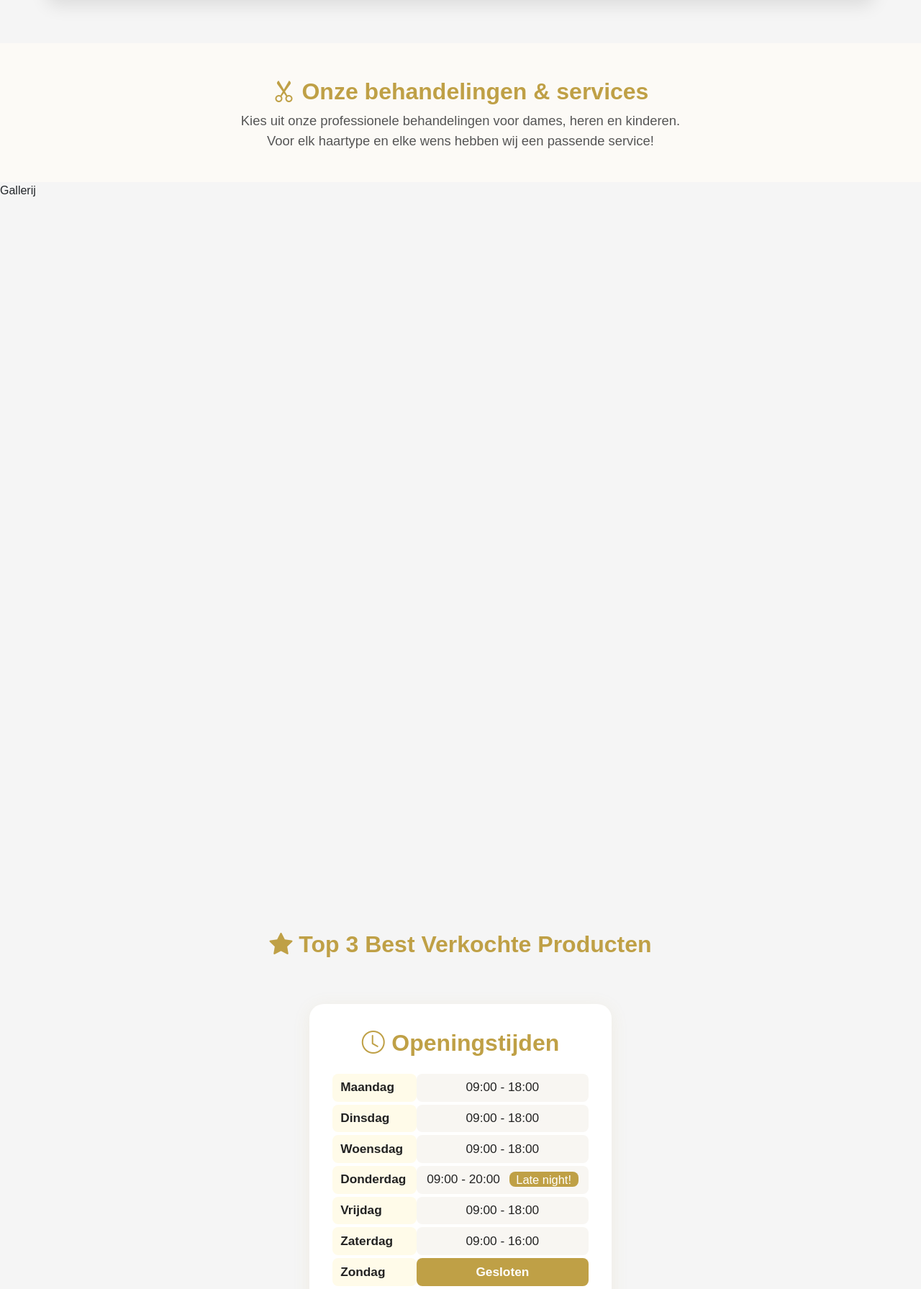
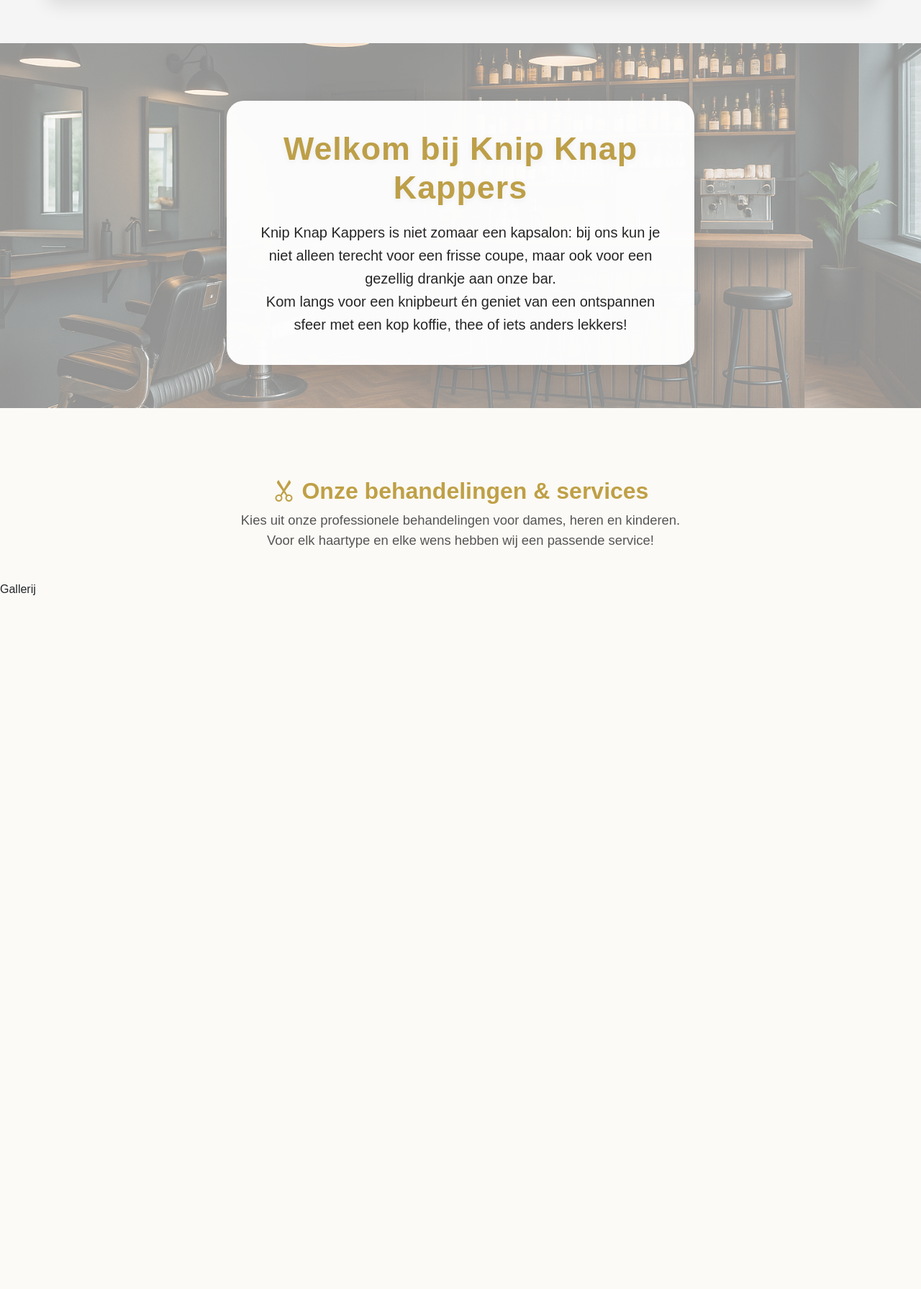
Before and after one commit to thymon26/knip-knap-kappers, a PHP site: page / in a window 1280 px wide. Shown: the part 132-1923 px from the top of the page at 72% size. Run offline with PHP 8.4, Linux system fonts and the light colour scheme; data that the repository does not hold is empty.

Commit message:
Update index.php

```diff
--- a/index.php
+++ b/index.php
@@ -316,7 +316,31 @@ include 'header.php';
 <?php
 require_once 'db.php';
 $services = $pdo->query("SELECT * FROM services WHERE actief = 1 ORDER BY id ASC")->fetchAll(PDO::FETCH_ASSOC);
+
+// Haal de 3 bestverkochte producten op via order_items
+$top3 = $pdo->query("
+    SELECT
+        p.*,
+        SUM(oi.aantal) as totaal_verkocht
+    FROM producten p
+    JOIN order_items oi ON oi.product_id = p.id
+    GROUP BY p.id
+    ORDER BY totaal_verkocht DESC
+    LIMIT 3
+")->fetchAll(PDO::FETCH_ASSOC);
 ?>
+  <main>
+    <section class="hero">
+      <div class="hero-content">
+        <h1>Welkom bij Knip Knap Kappers</h1>
+        <p class="lead">
+          Knip Knap Kappers is niet zomaar een kapsalon: bij ons kun je niet alleen terecht voor een frisse coupe, maar ook voor een gezellig drankje aan onze bar.<br>
+          Kom langs voor een knipbeurt én geniet van een ontspannen sfeer met een kop koffie, thee of iets anders lekkers!
+        </p>
+      </div>
+    </section>
+    <section class="content" id="services" style="background: #fcfaf6; padding: 3rem 0 2rem 0;">
+
 <section class="content" id="services" style="background: #fcfaf6; padding: 3rem 0 2rem 0;">
   <div class="container">
     <h2 style="text-align:center; color:#bfa046; font-weight:800; margin-bottom:0.5rem;">
```
